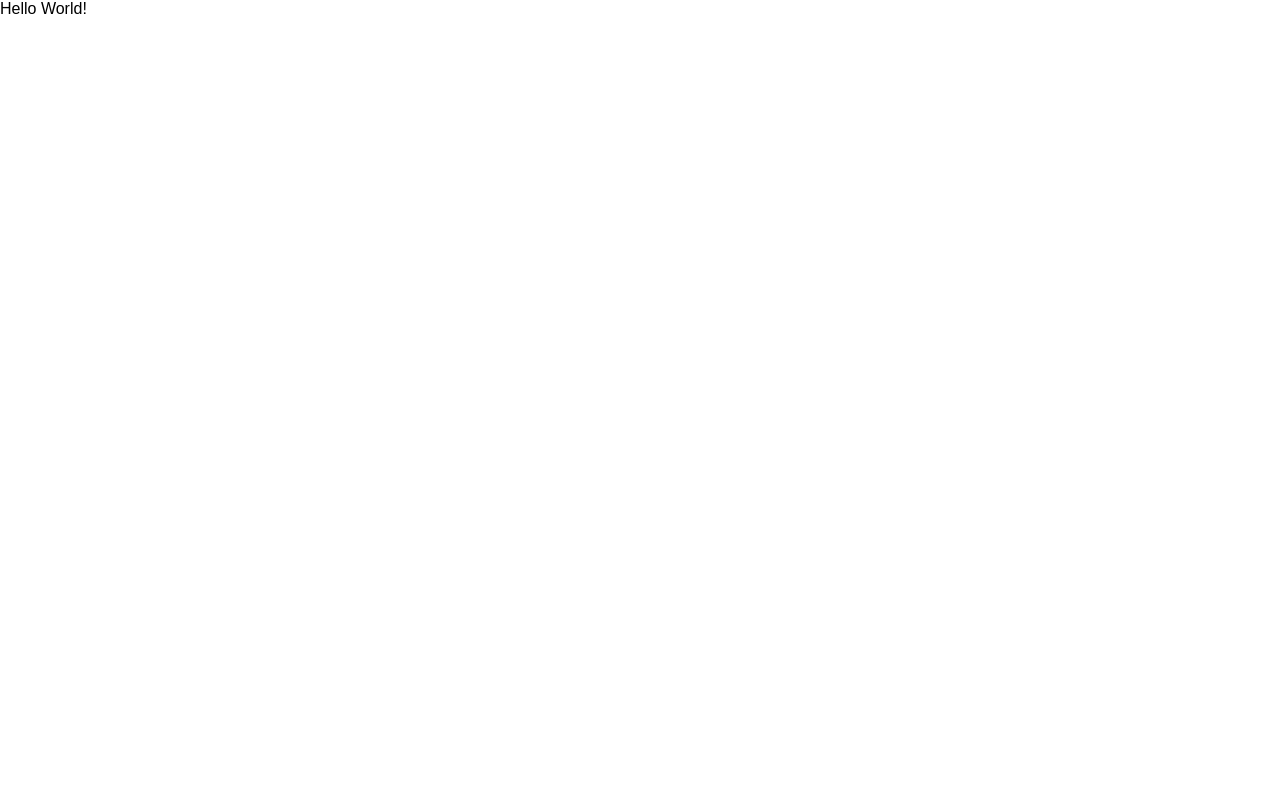
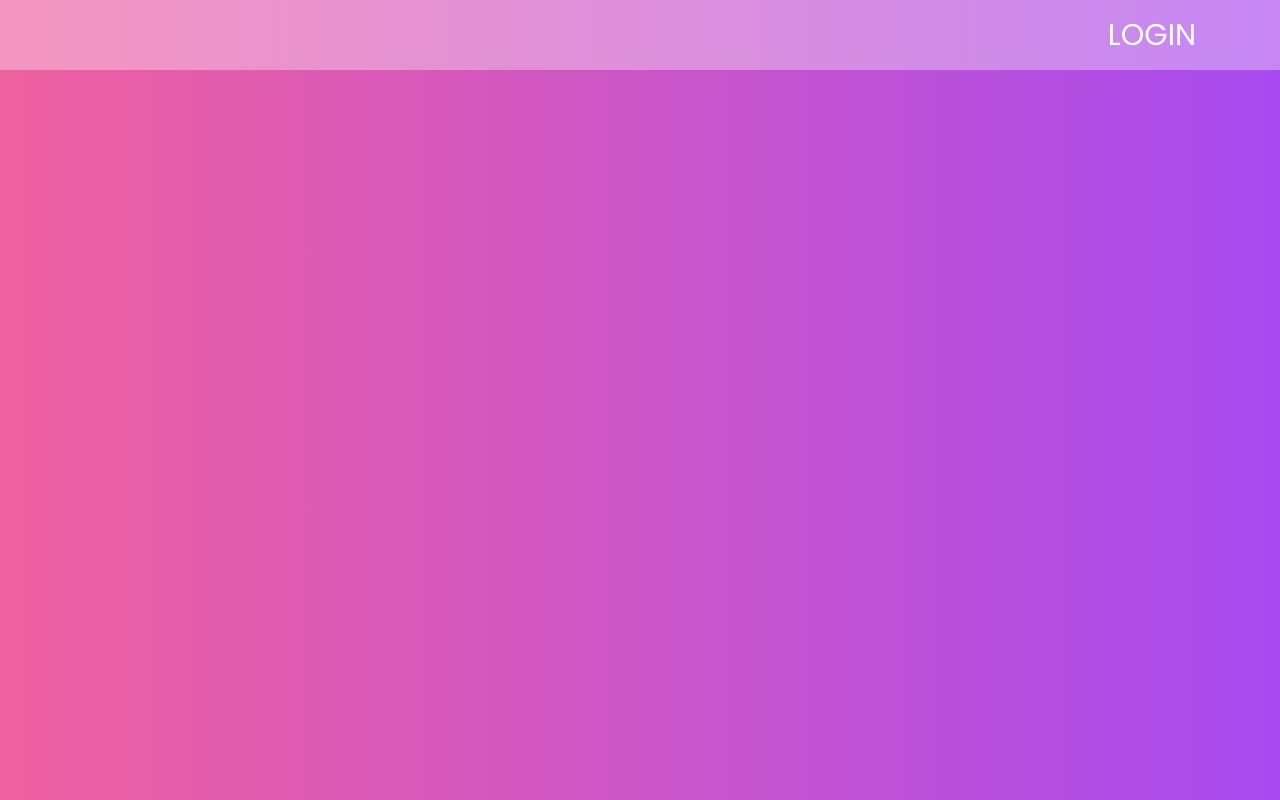
Before and after one commit to NightRain5212/test1, a Vue app in the folder interview-aissistant/: page / in a window 1280 px wide. Built offline with nearby package versions, Linux system fonts and the light colour scheme.

Commit message:
初步实现顶部导航栏和登陆界面，后端服务器初步搭建

```diff
--- a/interview-aissistant/src/App.vue
+++ b/interview-aissistant/src/App.vue
@@ -1,8 +1,195 @@
+
+<script setup>
+import { ref } from 'vue';
+
+// 是否显示登陆界面
+const display_loginform = ref(false)
+
+// 更新登陆界面状态
+const change_display_loginform = ()=> {
+  display_loginform.value = ! display_loginform.value;
+}
+
+</script>
+
+
 <template>
-  <div>
-    Hello World!
-  </div>
+    <!-- 背景盒子 -->
+    <div class="background"></div>
+
+    <!-- 顶部导航栏 -->
+    <header>
+      <nav>
+        <div class="links-box">
+
+        </div>
+        <div @click="change_display_loginform" class="nav-login-box">
+            LOGIN
+        </div>
+      </nav>
+    </header>
+
+    <!-- 登陆表单界面 -->
+    <div v-if="display_loginform" class="loginform-box">
+      <form action="">
+
+        <div class="login-title"><h2>Login</h2></div>
+
+        <div class="input-box">
+          <label for="username">用户名:</label>
+          <input type="text" id="username">
+        </div>
+
+        <div class="input-box">
+          <label for="password">密码:</label>
+          <input type="password" id="password">
+        </div>
+
+        <div class="login-btn-box">
+          <button class="login-btn">Login</button>
+          <p><a href="#">To Sign up</a></p>
+        </div>
+
+      </form>
+    </div>
+
 </template>
-<script>
-</script>
-<style scoped></style>
+
+
+
+<style scoped>
+/* 导入字体 */
+@import url('https://fonts.googleapis.com/css2?family=Poppins:ital,wght@0,300;0,400;0,500;1,500&display=swap');
+
+* {
+  margin: 0;
+  padding: 0;
+  box-sizing: border-box;
+  font-family: "poppins", sans-serif;
+}
+
+.background {
+  position: relative;
+  background: linear-gradient(
+    to right,
+    rgba(235, 65, 139, 0.833),
+    rgba(151, 40, 236, 0.84)
+  );
+  background-position: center;
+  background-size: cover;
+  height: 100vh;
+  width: 100%;
+}
+
+header {
+  background: transparent;
+  position: absolute;
+  top: 0;
+  left: 0;
+  height: 70px;
+  width: 100%;
+}
+
+header nav {
+  display: flex;
+  justify-content: space-between;
+  align-items: center;
+  height: 100%;
+  width: 100%;
+  background: rgba(255, 254, 254, 0.336);
+  user-select: none;
+}
+
+header .links-box {
+  background: transparent;
+  width: 80%;
+  height: 100%;
+}
+
+header .nav-login-box {
+  display: flex;
+  background: transparent;
+  width: 20%;
+  height: 100%;
+  font-size: 30px;
+  align-items: center;
+  justify-content: center;
+  color: #fff;
+}
+
+header .nav-login-box:hover {
+  cursor: pointer;
+}
+
+.loginform-box {
+  position: absolute;
+  padding: 20px;
+  top: 50%;
+  left: 50%;
+  width: 30%;
+  height: 380px;
+  transform: translate(-50%, -50%);
+  background: #fff;
+  display: flex;
+  flex-direction: column;
+  border-radius: 15px;
+}
+
+.loginform-box .login-title {
+  margin-top: 0px;
+  background: transparent;
+  text-align: center;
+  margin-bottom: 10px;
+  height: 70px;
+  line-height: 70px;
+  font-size: large;
+  font-weight: bolder;
+}
+
+.input-box {
+  display: flex;
+  background: transparent;
+  text-align: center;
+  margin: 10px auto;
+  height: 80px;
+  justify-content: space-between;
+  align-items: center;
+}
+
+.input-box input {
+  height: 30px;
+  width: 80%;
+  outline: none;
+  border: solid 2px skyblue;
+  border-radius: 5px;
+  padding-left: 20px;
+}
+
+.input-box .login-title h2 {
+  font-size: 100px;
+}
+
+.login-btn-box {
+  background: transparent;
+  height: 80px;
+  text-align: center;
+  display: flex;
+  justify-content: space-around;
+  align-items: center;
+}
+
+.login-btn-box .login-btn {
+  height: 50%;
+  width: 150px;
+  border: none;
+  border-radius: 5px;
+  font-size: 25px;
+  background: transparent;
+}
+
+.login-btn-box a {
+  text-decoration: none;
+  font-size: 15px;
+}
+
+</style>
```
Also changed, not shown: 1 other file (tests, documents, lock files or other folders).
